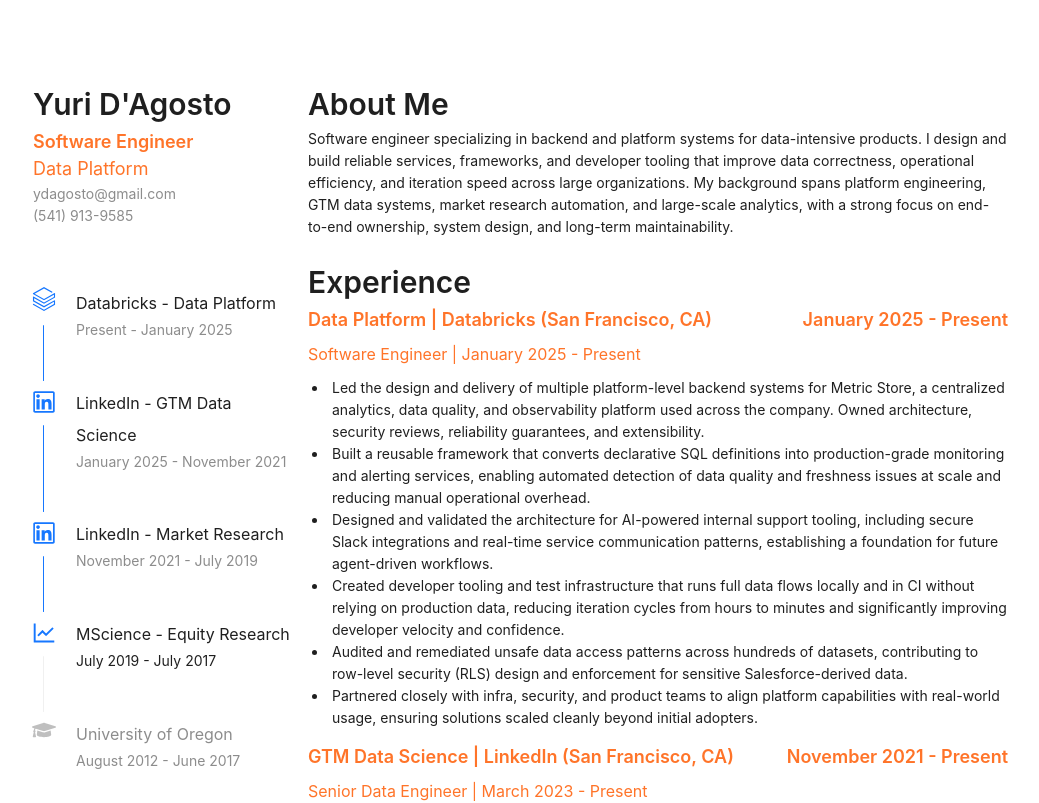
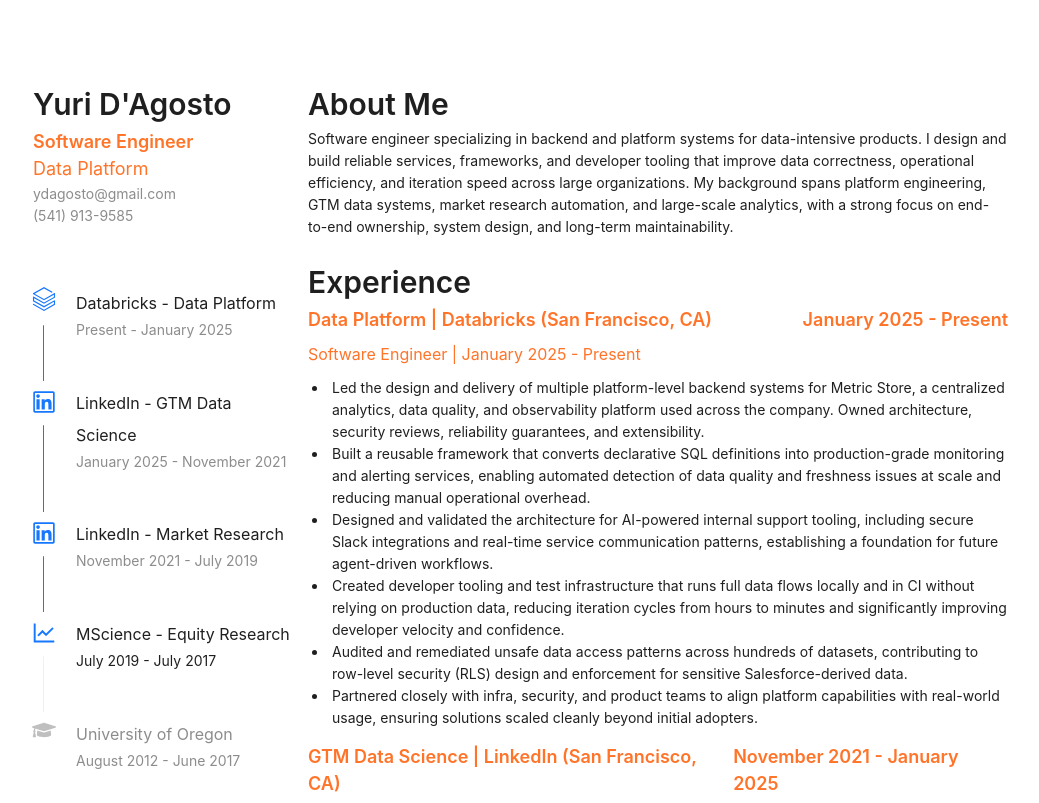
Before and after one commit to ydagosto/yurfolio, a React (Create React App) app: page /resume in a window 1280 px wide. Shown: the top 803 px of the page, without its empty margins (122-1161 px from the left). Built offline with nearby package versions, Linux system fonts and the light colour scheme.

Commit message:
Update LinkedIn end date to January 2025

```diff
--- a/src/pages/Resume.tsx
+++ b/src/pages/Resume.tsx
@@ -35,7 +35,7 @@ const experienceData: any = {
       {
         title: "Senior Data Engineer",
         startDate: "March 2023",
-        endDate: "Present",
+        endDate: "January 2025",
       },
       {
         title: "Data Engineer",
@@ -46,7 +46,7 @@ const experienceData: any = {
     company: "LinkedIn",
     location: "San Francisco, CA",
     startDate: "November 2021",
-    endDate: "Present",
+    endDate: "January 2025",
     bullets: [
       "Improved source-of-truth bookings and revenue data freshness by over 50% (13 hours to 6 hours), enabling faster and more reliable GTM decision-making.",
       "Led the end-to-end migration of critical SaaS booking pipelines from on-prem HDFS to Azure (ADLS, Databricks, Data Factory, Great Expectations), owning planning, system design, prototyping, implementation, and cross-team execution across 5+ partner teams.",
```
